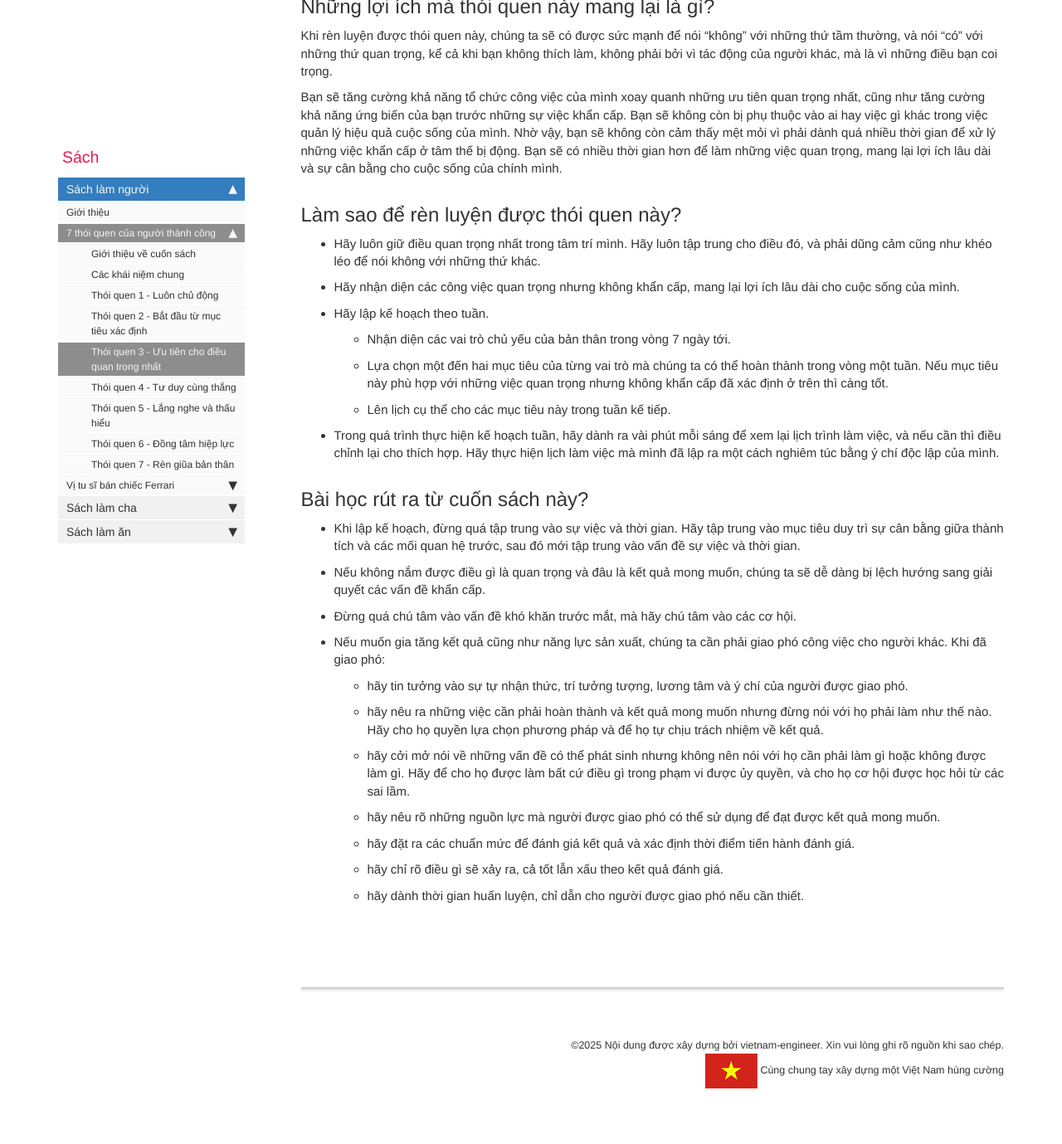
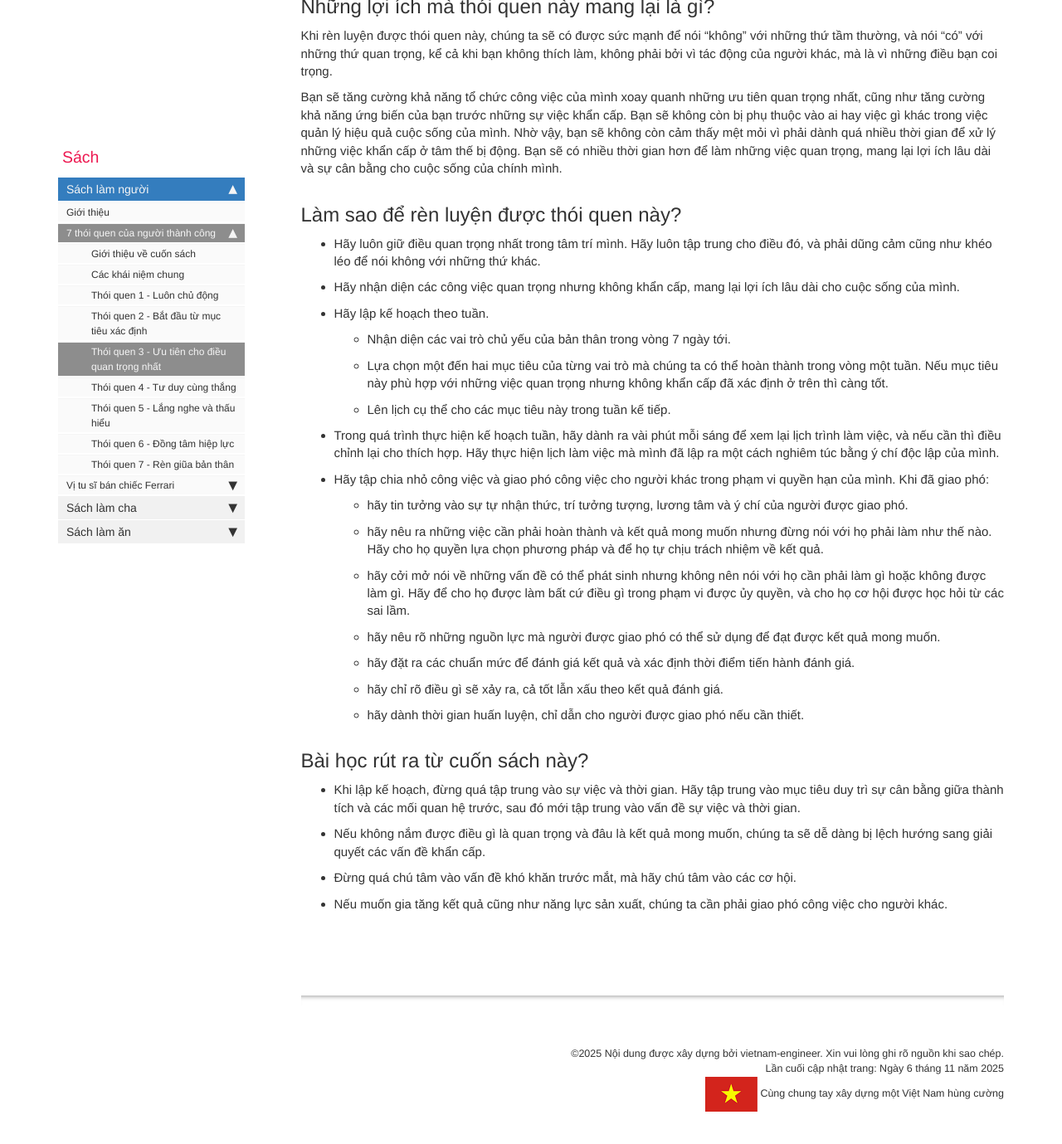
Before and after one commit to vietnam-engineer/vietnam-engineer.github.io, a Jekyll site: the page built from pages/thu_gian/sach/bay_thoi_quen/thoi_quen_3.md, in a window 1280 px wide and 1400 px high, scrolled down 680 px. Shown: the top 1379 px of the window at 83% size. Built offline with Jekyll 4.4.1, drawn with Linux system fonts in a browser that asks for light colours; comment, search, counter and statistics services are not loaded; part of the change alters nothing that is shown.

Commit message:
Update: hieu chinh bay_thoi_quen/thoi_quen_3.md

```diff
--- a/pages/thu_gian/sach/bay_thoi_quen/thoi_quen_3.md
+++ b/pages/thu_gian/sach/bay_thoi_quen/thoi_quen_3.md
@@ -1,5 +1,6 @@
 ---
 title: Thói quen 3 - Ưu tiên cho điều quan trọng nhất
+last_updated: Ngày 6 tháng 11 năm 2025
 sidebar: sach_sidebar
 summary: "Thế nào là ưu tiên cho điều quan trọng nhất? Lợi ích của thói quen này là gì? Làm thế nào để rèn luyện được thói quen này?"
 permalink: bay_thoi_quen_cua_nguoi_thanh_cong_thoi_quen_3.html
@@ -29,15 +30,7 @@ Bạn sẽ tăng cường khả năng tổ chức công việc của mình xoay
     - Lựa chọn một đến hai mục tiêu của từng vai trò mà chúng ta có thể hoàn thành trong vòng một tuần. Nếu mục tiêu này phù hợp với những việc quan trọng nhưng không khẩn cấp đã xác định ở trên thì càng tốt.
     - Lên lịch cụ thể cho các mục tiêu này trong tuần kế tiếp.
 - Trong quá trình thực hiện kế hoạch tuần, hãy dành ra vài phút mỗi sáng để xem lại lịch trình làm việc, và nếu cần thì điều chỉnh lại cho thích hợp. Hãy thực hiện lịch làm việc mà mình đã lập ra một cách nghiêm túc bằng ý chí độc lập của mình.
-
-
-## Bài học rút ra từ cuốn sách này?
-
-
-- Khi lập kế hoạch, đừng quá tập trung vào sự việc và thời gian. Hãy tập trung vào mục tiêu duy trì sự cân bằng giữa thành tích và các mối quan hệ trước, sau đó mới tập trung vào vấn đề sự việc và thời gian.
-- Nếu không nắm được điều gì là quan trọng và đâu là kết quả mong muốn, chúng ta sẽ dễ dàng bị lệch hướng sang giải quyết các vấn đề khẩn cấp.
-- Đừng quá chú tâm vào vấn đề khó khăn trước mắt, mà hãy chú tâm vào các cơ hội.
-- Nếu muốn gia tăng kết quả cũng như năng lực sản xuất, chúng ta cần phải giao phó công việc cho người khác. Khi đã giao phó:
+- Hãy tập chia nhỏ công việc và giao phó công việc cho người khác trong phạm vi quyền hạn của mình. Khi đã giao phó:
     - hãy tin tưởng vào sự tự nhận thức, trí tưởng tượng, lương tâm và ý chí của người được giao phó.
     - hãy nêu ra những việc cần phải hoàn thành và kết quả mong muốn nhưng đừng nói với họ phải làm như thế nào. Hãy cho họ quyền lựa chọn phương pháp và để họ tự chịu trách nhiệm về kết quả.
     - hãy cởi mở nói về những vấn đề có thể phát sinh nhưng không nên nói với họ cần phải làm gì hoặc không được làm gì. Hãy để cho họ được làm bất cứ điều gì trong phạm vi được ủy quyền, và cho họ cơ hội được học hỏi từ các sai lầm.
@@ -45,3 +38,11 @@ Bạn sẽ tăng cường khả năng tổ chức công việc của mình xoay
     - hãy đặt ra các chuẩn mức để đánh giá kết quả và xác định thời điểm tiến hành đánh giá.
     - hãy chỉ rõ điều gì sẽ xảy ra, cả tốt lẫn xấu theo kết quả đánh giá.
     - hãy dành thời gian huấn luyện, chỉ dẫn cho người được giao phó nếu cần thiết.
+
+
+## Bài học rút ra từ cuốn sách này?
+
+- Khi lập kế hoạch, đừng quá tập trung vào sự việc và thời gian. Hãy tập trung vào mục tiêu duy trì sự cân bằng giữa thành tích và các mối quan hệ trước, sau đó mới tập trung vào vấn đề sự việc và thời gian.
+- Nếu không nắm được điều gì là quan trọng và đâu là kết quả mong muốn, chúng ta sẽ dễ dàng bị lệch hướng sang giải quyết các vấn đề khẩn cấp.
+- Đừng quá chú tâm vào vấn đề khó khăn trước mắt, mà hãy chú tâm vào các cơ hội.
+- Nếu muốn gia tăng kết quả cũng như năng lực sản xuất, chúng ta cần phải giao phó công việc cho người khác.
```
